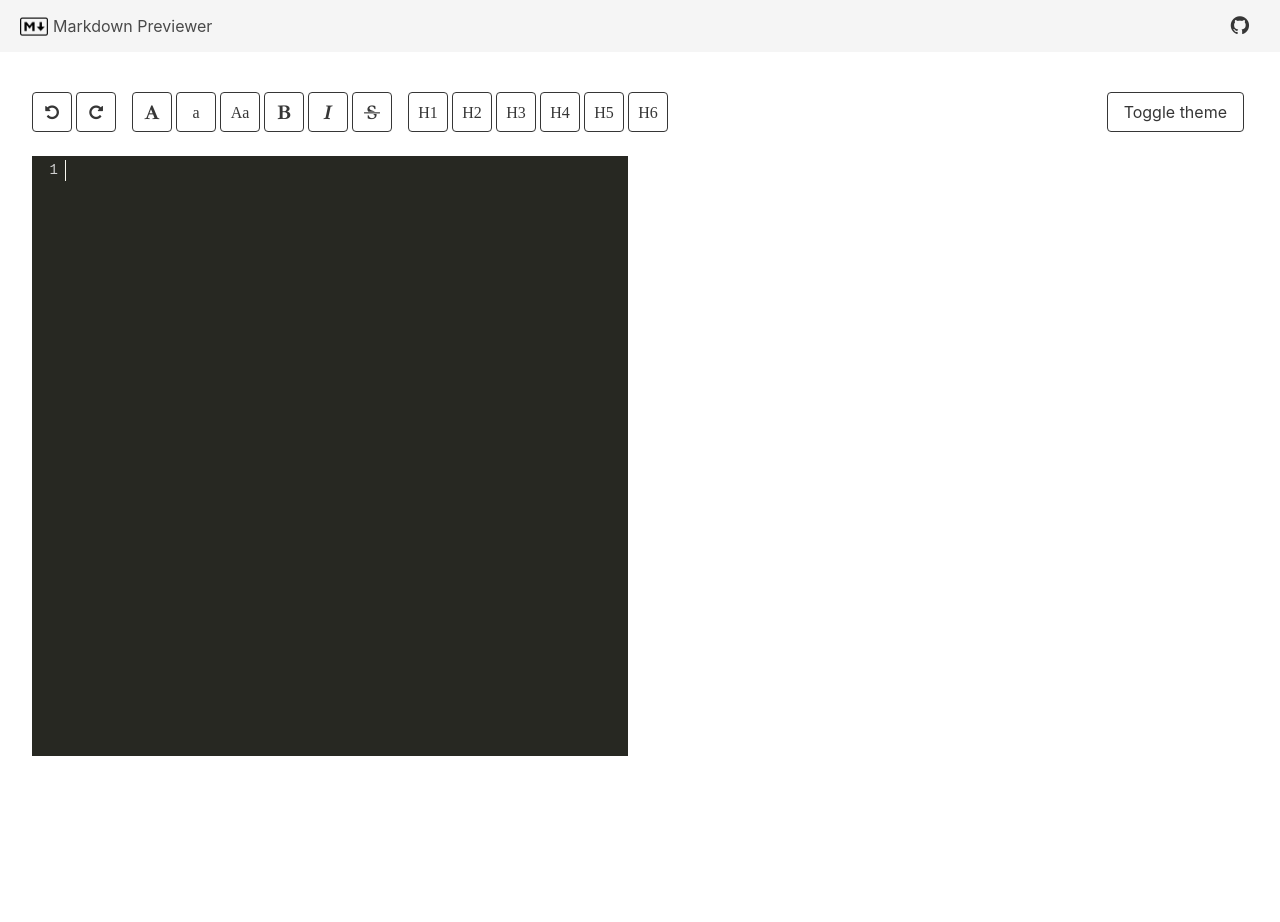
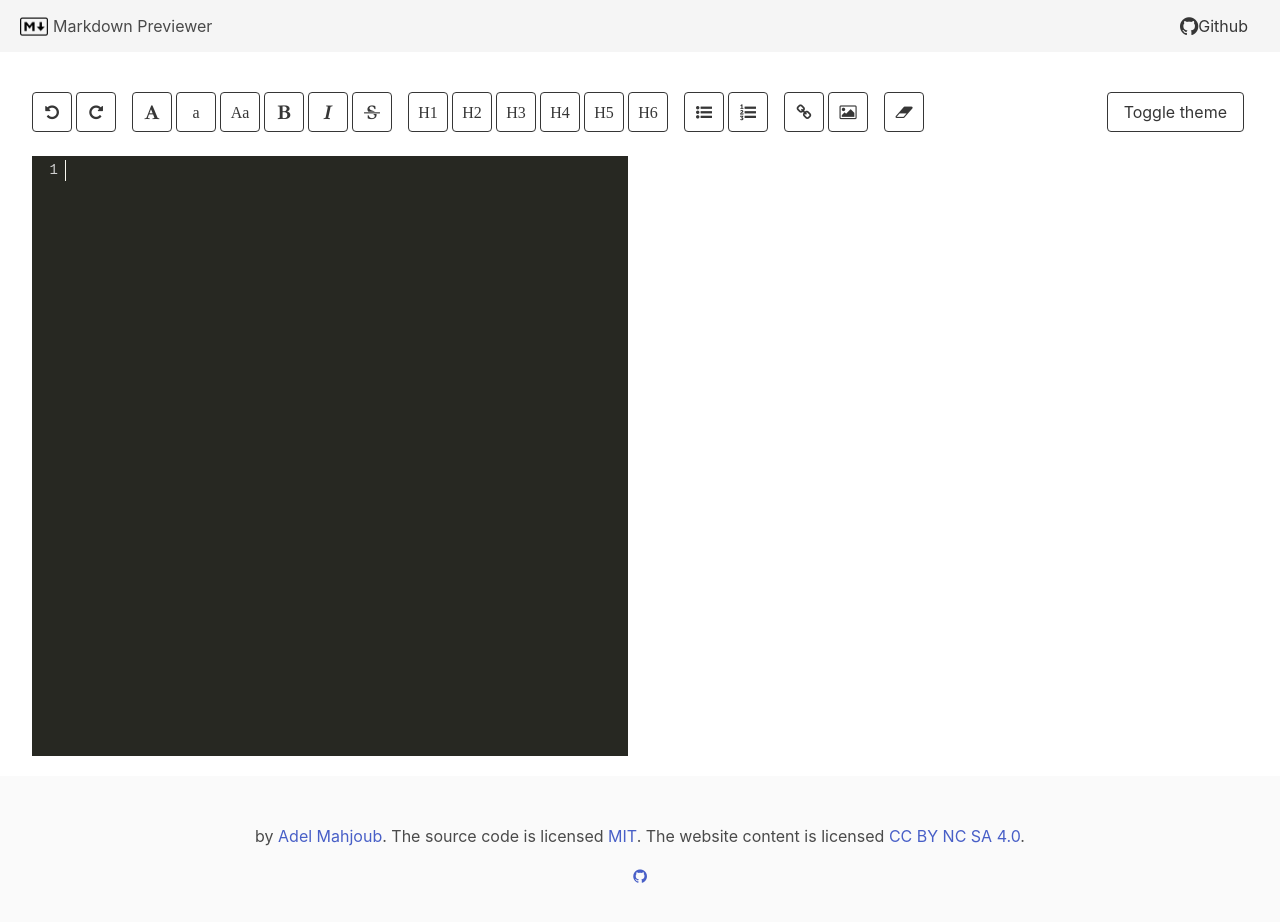
Before and after one commit to AdelMahjoub/vuejs-md-previewer, a Vue app: page / in a window 1280 px wide. Shown: the top 922 px of the page. Before the commit the page ends 800 px from the top, so only its background shows below. Built offline with nearby package versions, Linux system fonts and the light colour scheme.

Commit message:
toolbar events: headers, lists, links, misc

```diff
--- a/package.json
+++ b/package.json
@@ -10,6 +10,7 @@
     "build": "node build/build.js"
   },
   "dependencies": {
+    "animate.css": "^3.5.2",
     "bulma": "^0.5.3",
     "codemirror": "^5.30.0",
     "font-awesome": "^4.7.0",
--- a/src/App.vue
+++ b/src/App.vue
@@ -8,6 +8,10 @@
         <preview></preview>
       </div>
     </div>
+    <foot></foot>
+    <transition enter-active-class="animated bounceInDown" leave-to-class="animated bounceOutUp">
+      <modal-form v-show="modalIsOpen"></modal-form>
+    </transition>
   </div>
 </template>
 
@@ -16,6 +20,8 @@ import Navbar from './components/Navbar';
 import ToolBar from './components/ToolBar';
 import Preview from './components/Preview';
 import Markdown from './components/Markdown';
+import ModalForm from './components/ModalForm';
+import Foot from './components/Foot';
 import store from './store.js';
 
 export default {
@@ -25,13 +31,23 @@ export default {
     ToolBar,
     Markdown,
     Preview,
+    ModalForm,
+    Foot
   },
   data() {
     return {
-      title: store.appTitle
+      title: store.appTitle,
+      modalIsOpen: false,
     }
   },
   created() {
+    this.$on('prepare-link', linkType => {
+      this.modalIsOpen = true;
+      this.$emit('open-modal', linkType);
+    })
+    this.$on('close-modal', () => {
+      this.modalIsOpen = false;
+    })
   }
 }
 </script>
@@ -46,4 +62,7 @@ export default {
 ::-webkit-scrollbar-thumb {
    background-color: #999;
 }
+.markdown-body ul {
+  list-style: initial;
+}
 </style>
--- /dev/null
+++ b/src/components/Foot.vue
@@ -0,0 +1,38 @@
+<template>
+  <footer class="footer">
+    <div class="container">
+      <div class="content has-text-centered">
+        <p>
+          <strong>{{ appTilte }}</strong> by <a href="https://www.freecodecamp.org/adelmahjoub" target="_blank">{{ author }}</a>. The source code is licensed
+          <a href="http://opensource.org/licenses/mit-license.php" target="_blank">MIT</a>. The website content
+          is licensed <a href="http://creativecommons.org/licenses/by-nc-sa/4.0/" target="_blank">CC BY NC SA 4.0</a>.
+        </p>
+        <p>
+          <a class="icon" href="https://github.com/AdelMahjoub/vuejs-md-previewer" target="_blank">
+            <i class="fa fa-github"></i>
+          </a>
+        </p>
+      </div>
+    </div>
+  </footer>
+</template>
+
+<script>
+import store from '../store.js';
+
+export default {
+  name: 'foot',
+  data() {
+    return {
+      appTitle: store.appTitle,
+      author: store.author,
+    };
+  }
+}
+</script>
+
+<style scoped>
+  footer {
+    margin-top: 20px;
+  }
+</style>
--- a/src/components/Markdown.vue
+++ b/src/components/Markdown.vue
@@ -23,9 +23,8 @@ export default {
       let theme = this.editor.getOption('theme');
       theme = theme === 'default' ? 'monokai' : 'default';
       this.editor.setOption('theme', theme);
-    }
     },
-  mounted() {
+    init() {
       this.editor = CodeMirror(document.querySelector('#markdown'), {
         mode: 'gfm',
         theme: 'monokai',
@@ -38,6 +37,13 @@ export default {
         lineWrapping: true
       });
       this.editor.setSize('100%', 600);
+    },
+    closeModal() {
+      this.$parent.$emit('close-modal');
+    }
+  },
+  mounted() {
+    this.init();
     this.editor.on('change', (instance, changeObj) => {
       this.markdown = this.editor.getValue();
       this.handleChange();
@@ -58,7 +64,38 @@ export default {
       let line = this.editor.getCursor().line;
       let content = '#'.repeat(header) + ' ';
       this.editor.replaceRange(content, {line, ch: 0});
-    })
+    });
+    this.$parent.$on('add-list', listType => {
+      let selections = this.editor.getSelections()[0].split('\n');
+      let line = this.editor.getCursor().line;
+      switch(listType) {
+        case 'ordered':
+          selections = selections.map((sel, index) => {
+            return (index + 1).toString() + '. ' + sel;
+          });
+          this.editor.replaceSelections([selections.join('\n')]);
+        break;
+        case 'unordered':
+          selections.forEach((sel, index) => {
+            sel = index + '1' + '. ' + sel;
+          });
+          selections = selections.map((sel, index) => {
+            return '* ' + sel;
+          });
+          this.editor.replaceSelections([selections.join('\n')]);
+        break;
+      }
+    });
+    this.$parent.$on('add-link', link => {
+      // console.log(link);
+      let line = this.editor.getCursor().line;
+      let ch = this.editor.getCursor().ch;
+      this.editor.replaceRange(link, {line, ch});
+      this.closeModal();
+    });
+    this.$parent.$on('clear', () => {
+      this.editor.setValue('');
+    });
   }
 }
 </script>
@@ -67,4 +104,5 @@ export default {
 #markdown {
   width: 100%;
 }
+
 </style>
--- /dev/null
+++ b/src/components/ModalForm.vue
@@ -0,0 +1,89 @@
+<template>
+  <div class="modal is-active">
+    <div class="modal-background" @click="close"></div>
+    <div class="modal-card">
+      <header class="modal-card-head">
+        <p class="modal-card-title">{{ mode | capitalize }}</p>
+        <button class="delete" aria-label="close" @click="close"></button>
+      </header>
+      <section class="modal-card-body">
+        <form>
+          <div class="field">
+            <label class="label">Title</label>
+            <input
+              autofocus
+              required
+              v-model="title"
+              type="text"
+              class="input"
+              :placeholder="mode + ' title'">
+          </div>
+          <div class="field">
+            <label class="label">Url</label>
+            <input
+            v-model="url"
+            required
+            type="url"
+            class="input"
+            :placeholder="'http://example.com' + (mode === 'link' ? '' : '/image.png')">
+          </div>
+        </form>
+      </section>
+      <footer class="modal-card-foot">
+        <button class="button is-success" @click="sendLink" :disabled="!title || !url">Save</button>
+        <button class="button" @click="close">Cancel</button>
+      </footer>
+    </div>
+  </div>
+</template>
+
+<script>
+export default {
+  name: 'modal-form',
+  filters: {
+    capitalize(string) {
+      if(Boolean(string)) {
+        return string[0].toUpperCase().concat(string.slice(1));
+      }
+      return '';
+    }
+  },
+  data() {
+    return {
+      mode: '',
+      title: '',
+      url: ''
+    };
+  },
+  methods: {
+    sendLink() {
+      let content;
+      switch(this.mode) {
+        case 'link':
+          content = `[${this.title}](${this.url})`;
+        break;
+        case 'image':
+          content = `![${this.title}](${this.url} "${this.title}")`;
+        break;
+      }
+      this.$parent.$emit('add-link', content);
+      this.reset();
+    },
+    reset() {
+      this.url = this.title = '';
+    },
+    close() {
+      this.$parent.$emit('close-modal');
+    }
+  },
+  created() {
+    this.$parent.$on('open-modal', linkType => {
+      this.mode = linkType;
+    });
+  }
+}
+</script>
+
+<style scoped>
+
+</style>
--- a/src/components/Navbar.vue
+++ b/src/components/Navbar.vue
@@ -25,8 +25,9 @@
           class="navbar-item has-text-dark"
           :href="socials.github"
           target="_blank">
-            <span class="icon">
+            <span class="has-icon">
               <i class="fa fa-github fa-lg"></i>
+              <span>Github</span>
             </span>
           </a>
         </div>
--- a/src/components/Preview.vue
+++ b/src/components/Preview.vue
@@ -41,7 +41,7 @@ export default {
   updated() {
     document.querySelectorAll('pre code')
       .forEach(block => {
-       hljs.highlightBlock(block);
+        hljs.highlightBlock(block);
       });
   }
 }
@@ -50,6 +50,6 @@ export default {
 <style scoped>
 #preview {
   height: 600px;
-  overflow-y: scroll;
+  overflow: scroll;
 }
 </style>
--- a/src/components/ToolBar.vue
+++ b/src/components/ToolBar.vue
@@ -15,12 +15,12 @@
       </a>
       <!-- space -->
       <div class="level-item"></div>
-      <!-- text actions: bold, italic ... -->
+      <!-- text font events: bold, italic ... -->
       <a
       @click="applyAction"
       :data-action="action.function"
       :key="`action-${index}`"
-      v-for="(action, index) in actions"
+      v-for="(action, index) in fontEvents"
       :title="action.title"
       class="button is-dark is-outlined">
         <span
@@ -35,7 +35,7 @@
       <!-- divider -->
       <div class="level-item"></div>
 
-      <!-- headers actions: markdown headers -->
+      <!-- headers events: markdown headers -->
       <a
         :key="`header-${index}`"
         v-for="index in 6"
@@ -54,6 +54,60 @@
       <!-- divider -->
       <div class="level-item"></div>
 
+      <!-- list events: ordered, unerdored -->
+      <a
+      @click="addList"
+      :data-action="action.trigger"
+      :key="`action-${index}`"
+      v-for="(action, index) in listEvents"
+      :title="action.title"
+      class="button is-dark is-outlined">
+        <span
+        :data-action="action.trigger"
+        class="icon is-small">
+          <i
+          :data-action="action.trigger"
+          :class="action.class"></i>
+        </span>
+      </a>
+      <!-- divider -->
+      <div class="level-item"></div>
+
+      <!-- link events: url link, image link -->
+      <a
+      @click="addLink"
+      :data-action="action.trigger"
+      :key="`action-${index}`"
+      v-for="(action, index) in linkEvents"
+      :title="action.title"
+      class="button is-dark is-outlined">
+        <span
+        :data-action="action.trigger"
+        class="icon is-small">
+          <i
+          :data-action="action.trigger"
+          :class="action.class"></i>
+        </span>
+      </a>
+      <!-- divider -->
+      <div class="level-item"></div>
+
+      <!-- misc events: clear ... -->
+      <a
+      @click="clear"
+      :data-action="action.trigger"
+      :key="`action-${index}`"
+      v-for="(action, index) in miscEvents"
+      :title="action.title"
+      class="button is-dark is-outlined">
+        <span
+        :data-action="action.trigger"
+        class="icon is-small">
+          <i
+          :data-action="action.trigger"
+          :class="action.class"></i>
+        </span>
+      </a>
     </div>
 
     <div class="level-right">
@@ -73,8 +127,11 @@ export default {
   name: 'tool-bar',
   data() {
     return {
-      actions: store.toolbar.actions,
-      keyEvents: store.toolbar.keyEvents
+      fontEvents: store.toolbar.fontEvents,
+      keyEvents: store.toolbar.keyEvents,
+      listEvents: store.toolbar.listEvents,
+      linkEvents: store.toolbar.linkEvents,
+      miscEvents: store.toolbar.miscEvents
     };
   },
   methods: {
@@ -113,6 +170,17 @@ export default {
     },
     toggleTheme() {
       this.$parent.$emit('toggle-theme');
+    },
+    addList(e) {
+      const listType = e.target.getAttribute('data-action');
+      this.$parent.$emit('add-list', listType);
+    },
+    addLink(e) {
+      const linkType = e.target.getAttribute('data-action');
+      this.$parent.$emit('prepare-link', linkType);
+    },
+    clear() {
+      this.$parent.$emit('clear');
     }
   }
 }
@@ -125,5 +193,4 @@ export default {
 a {
   margin-right: 4px;
 }
-
 </style>
--- a/src/main.js
+++ b/src/main.js
@@ -11,6 +11,7 @@ import 'codemirror/addon/edit/matchbrackets';
 import 'codemirror/addon/edit/closebrackets';
 import 'codemirror/theme/monokai.css';
 import 'codemirror/mode/gfm/gfm';
+import 'animate.css/animate.min.css';
 
 Vue.config.productionTip = false;
 
--- a/src/store.js
+++ b/src/store.js
@@ -1,10 +1,11 @@
 const store = {
   appTitle: 'markdown previewer',
+  author: 'Adel Mahjoub',
   socials: {
     github: 'https://github.com/AdelMahjoub/vuejs-md-previewer',
   },
   toolbar: {
-    actions: [
+    fontEvents: [
       {
         title: 'Selection text to uppercase',
         class: 'fa fa-font',
@@ -53,6 +54,37 @@ const store = {
         class: 'fa fa-repeat',
         trigger: 'redo'
       }
+    ],
+    listEvents: [
+      {
+        title: 'Unordered list',
+        class: 'fa fa-list-ul',
+        trigger: 'unordered'
+      },
+      {
+        title: 'Ordered list',
+        class: 'fa fa-list-ol',
+        trigger: 'ordered'
+      }
+    ],
+    linkEvents: [
+      {
+        title: 'Inline link',
+        class: 'fa fa-link',
+        trigger: 'link'
+      },
+      {
+        title: 'Image',
+        class: 'fa fa-picture-o',
+        trigger: 'image'
+      }
+    ],
+    miscEvents: [
+      {
+        title: 'Clear',
+        class: 'fa fa-eraser',
+        trigger: 'clear'
+      }
     ]
   }
 }
```
Also changed, not shown: 1 other file (tests, documents, lock files or other folders). Lines whose indentation alone changed are shown as unchanged.
